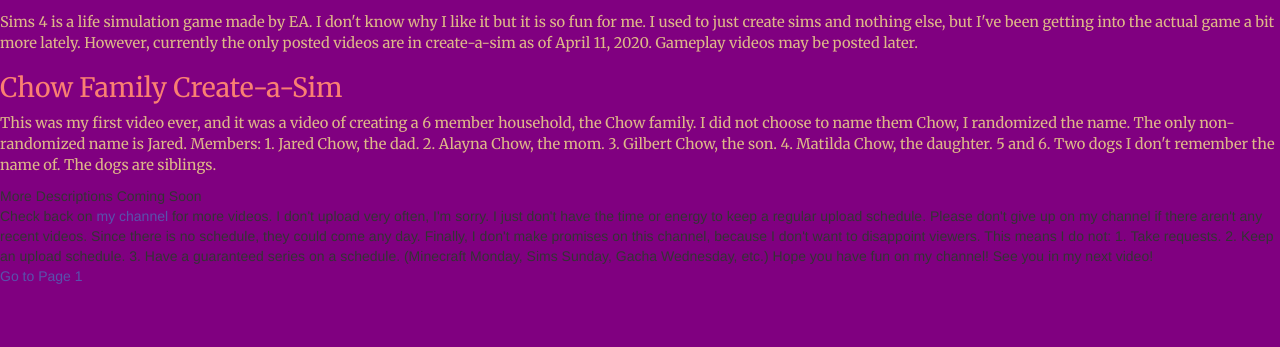
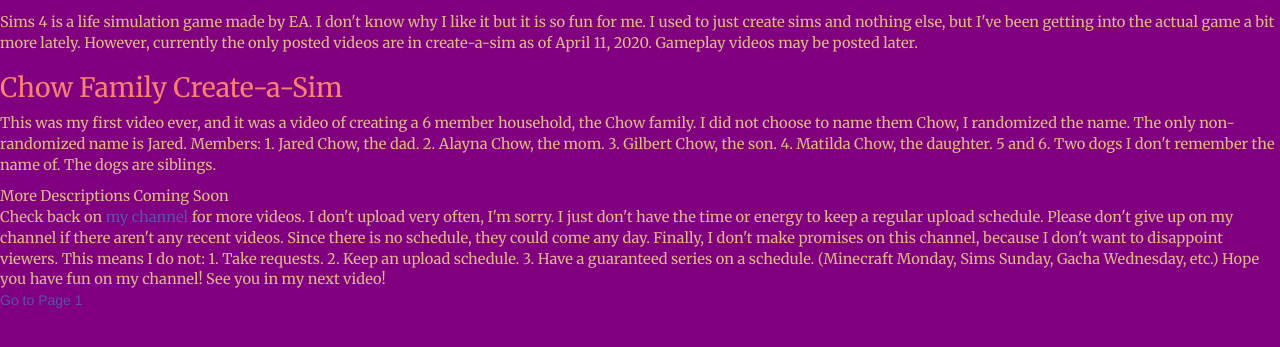
Before and after one commit to StyleganLover/Bootstrap-Portfolio, a PHP site: page /page-2.html in a window 1280 px wide. Shown: the part 215-562 px from the top of the page. Run offline with PHP 8.4, Linux system fonts and the light colour scheme; some libraries are stand-ins or nearby versions; some web fonts are replaced.

Commit message:
Fixing page 2 disclaimer styles, Attempt 2

```diff
--- a/assets/css/page-2-styles.css
+++ b/assets/css/page-2-styles.css
@@ -28,7 +28,7 @@ p {
     font-family: 'Merriweather', serif;
 }
 
-p {color: burlywood;
+div {color: burlywood;
     font-size: 11pt;
     font-family: 'Merriweather', serif;
 }
```
